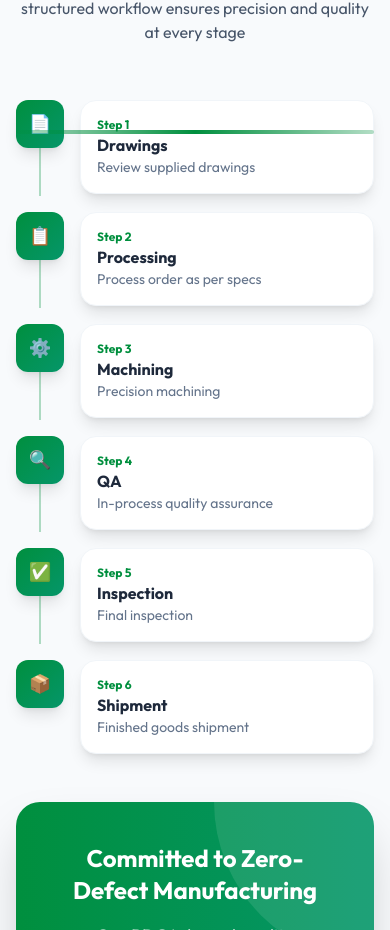
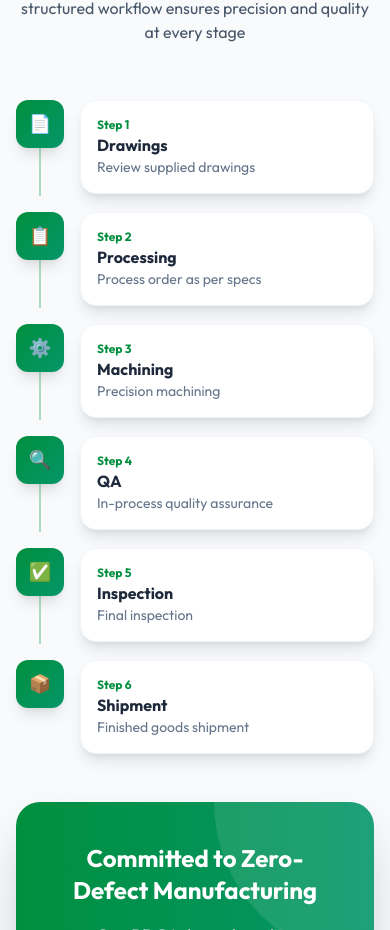
Before and after one commit to priyanshh23/naptech-site, a React (Vite) app: page / in a window 390 px wide. Shown: the part 2437-3367 px from the top of the page. Built offline with nearby package versions, Linux system fonts and the light colour scheme.

Commit message:
fix(ui): hide desktop timeline on mobile and improve carousel touch handling

```diff
--- a/src/components/UI/ClientCarousel.tsx
+++ b/src/components/UI/ClientCarousel.tsx
@@ -75,6 +75,8 @@ export const ClientCarousel = ({ title = "Trusted By Industry Leaders", subtitle
                 className="relative"
                 onMouseEnter={() => setIsPaused(true)}
                 onMouseLeave={() => setIsPaused(false)}
+                onTouchStart={() => setIsPaused(true)}
+                onTouchEnd={() => setIsPaused(false)}
             >
                 {/* Gradient overlays */}
                 <div className="absolute left-0 top-0 bottom-0 w-20 bg-gradient-to-r from-white to-transparent z-10 pointer-events-none"></div>
--- a/src/pages/Home.tsx
+++ b/src/pages/Home.tsx
@@ -138,7 +138,7 @@ const Home = () => {
 
                     {/* Desktop Process Cards */}
                     <div className="relative">
-                        <div className="absolute top-8 left-0 w-full h-1 bg-gradient-to-r from-primary/30 via-primary to-primary/30 rounded-full z-0 transform -translate-y-1/2"></div>
+                        <div className="absolute top-8 left-0 w-full h-1 bg-gradient-to-r from-primary/30 via-primary to-primary/30 rounded-full z-0 transform -translate-y-1/2 hidden md:block"></div>
                         <div className="hidden md:grid grid-cols-6 gap-4 mb-12 relative z-10">
                             {PROCESS_CHAIN.map((step, i) => (
                                 <div key={i} className="group text-center">
```
